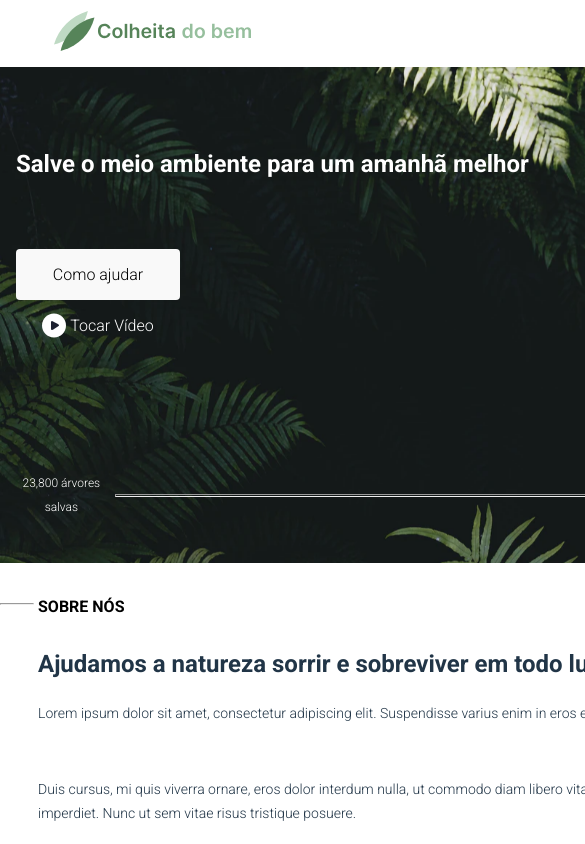
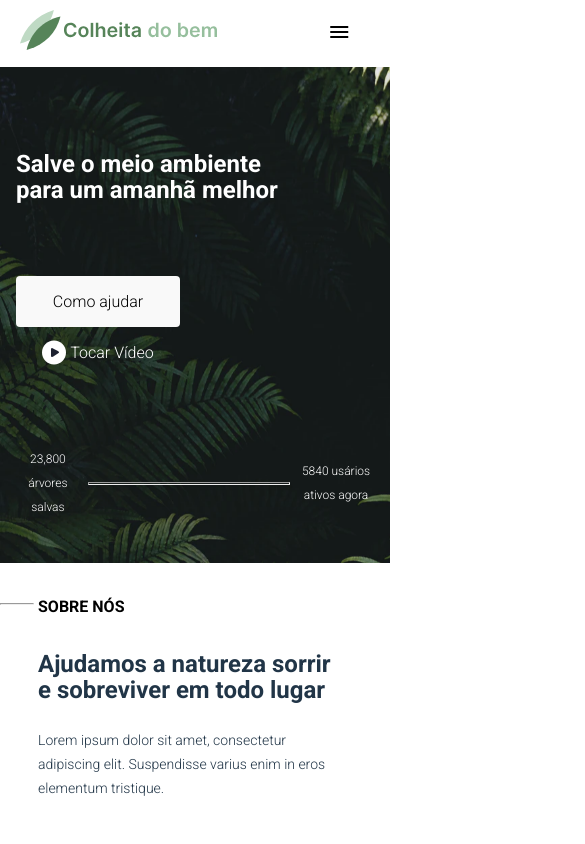
Before and after one commit to llmdev/esg-plataform-frontend, a Vue app: page / in a window 390 px wide. Shown: the top 844 px of the page, 585 px wide, since content can reach past the window. Built offline with nearby package versions, Linux system fonts and the light colour scheme.

Commit message:
responsividade

```diff
--- a/src/App.vue
+++ b/src/App.vue
@@ -2,12 +2,14 @@
 // This starter template is using Vue 3 <script setup> SFCs
 // Check out https://vuejs.org/api/sfc-script-setup.html#script-setup
 import Header from './components/Header.vue'
+import Hero from './components/Hero.vue'
 import Main from './components/Main.vue'
 import Footer from './components/Footer.vue'
 </script>
 
 <template>
-  <Header msg="Colheita do Bem" />
+  <Header />
+  <Hero />
   <Main msg="12" />
   <Footer msg="Footer" />
 </template>
--- a/src/components/Footer.vue
+++ b/src/components/Footer.vue
@@ -45,6 +45,12 @@
   </section>
 </template>
 <style scoped>
+
+ul{
+    margin: 0;
+    padding: 0;
+}
+li{list-style: none;}
   @media (max-width: 1199px) {
     .footer {
         margin: 1em 0 0;
@@ -56,6 +62,22 @@
     }
 
   }
+  @media (max-width: 767px) {
+    .footer {
+        padding: 1em 0;
+        flex-direction: column;
+        gap: 1em;
+    }
+
+    .newsletter {
+        width: 100%;
+    }
+
+    .newsletter h2 {
+        font-size: 30px;
+    }
+
+}
   @media (max-width: 576px) {
   .mapa {
         gap: 15%;
@@ -85,7 +107,9 @@
         width: 120px;
     }
   }
-    .footer {
+
+  /* FOOTER */
+.footer {
     background: #000;
     color: white;
     display: flex;
@@ -97,14 +121,10 @@
 
 .mapa {
     display: flex;
-    gap: 5em;
+    gap: 1em;
     color: darkgrey;
 }
-.mapa ul{
-  list-style: none;
-  margin: 0;
-  padding: 0;
-}
+
 .mapa ul li:first-child {
     color: #FFF;
 }
@@ -119,8 +139,8 @@
 }
 
 .newsletter h2 {
-    font-size: 48px;
-    line-height: 1.5;
+    font-size: 22px;
+    width: fit-content;
 }
 
 .newsletter .input {
@@ -128,14 +148,16 @@
     height: 64px;
     display: flex;
     margin: 3em 0;
+
 }
 
 .newsletter input {
-    width: 350px;
+    width: fit-content;
+    padding: 0 0 0 1em;
     background: none;
-    padding: 0 2em;
     border-radius: 12px 0 0 12px;
     font-size: 16px;
+    justify-content: center;
 }
 
 .newsletter button {
--- /dev/null
+++ b/src/components/Hero.vue
@@ -0,0 +1,120 @@
+<script setup>
+  import { ref } from 'vue'
+
+  defineProps({
+    msg: String
+  })
+
+
+  const count = ref(0)
+</script>
+
+<template>
+    <section>
+        <div class="hero__wrapper">
+            <div class="hero">
+                <h1>Salve o meio ambiente para um amanhã melhor</h1>
+                <div class="hero__buttons">
+                    <button>Como ajudar</button>
+                    <button class="play_video">
+                        <img src="../assets/play_icon.svg" alt="">
+                        Tocar Vídeo
+                    </button>
+                </div>
+            </div>
+            <div class="hero__line">
+                <p>23,800 árvores salvas</p>
+                <hr width="60%">
+                <p>5840 usários ativos agora</p>
+            </div>
+        </div>
+      </section>
+</template>
+
+<style>
+*, .hero__buttons button {
+    font-family: 'Roboto', sans-serif;
+}
+/* HERO */
+.hero__wrapper {
+    background-image: url('../assets/bg_image.png');
+    height: 650px;
+    background-size: cover;
+    background-repeat: no-repeat;
+    display: flex;
+    flex-direction: column;
+    justify-content: space-between;
+    padding: 10em 5em;
+
+}
+
+.hero h1 {
+    font-size: 64px;
+    width: 640px;
+    color: #FFF;
+    font-weight: 700;
+    margin-bottom: 100px;
+    text-align: start;
+}
+
+.hero button {
+    font-size: 16px;
+    width: 164px;
+    height: 51px;
+    font-family: 'Roboto';
+    border-radius: 4px;
+}
+
+.hero .hero__buttons {
+    display: flex;
+}
+
+.hero button.play_video {
+    background: none;
+    color: #FFF;
+    border: none;
+    display: inline-flex;
+    align-items: center;
+    justify-content: center;
+    gap: 4px;
+}
+
+.hero__line {
+    display: flex;
+    color: #FFF;
+    align-items: center;
+}
+.hero__line hr {
+    height: 1px;
+    margin: 0.5em;
+    width: 100%;
+}
+@media (max-width: 576px) {
+    .hero__wrapper {
+        padding: 4em 1em 2em 1em;
+        height: 400px;
+    }
+
+    .hero h1{
+        font-size: 24px;
+        width: 70%;
+        margin-bottom: 1em;
+        margin-bottom: 3em;
+        width: 80%;
+    }
+
+    .hero__buttons {
+        flex-direction: column;
+        width: fit-content;
+    }
+
+    .hero__line {
+        align-items: center;
+    }
+
+    .hero__line p {
+        font-size: 12px;
+    }
+}
+
+</style>
--- a/src/components/Main.vue
+++ b/src/components/Main.vue
@@ -7,29 +7,10 @@
 
 
   const count = ref(0)
-  </script>
+</script>
 
   <template>
     <!-- <h1>{{ msg }}</h1> -->
-    <section>
-      <div class="hero__wrapper">
-          <div class="hero">
-              <h1>Salve o meio ambiente para um amanhã melhor</h1>
-              <div class="hero__buttons">
-                  <button>Como ajudar</button>
-                  <button class="play_video">
-                      <img src="../assets/play_icon.svg" alt="">
-                      Tocar Vídeo
-                  </button>
-              </div>
-          </div>
-          <div class="hero__line">
-              <p>23,800 árvores salvas</p>
-              <hr width="60%">
-              <p>5840 usários ativos agora</p>
-          </div>
-      </div>
-    </section>
     <section class="sobre-nos__wrapper">
       <div class="sobre-nos">
           <div class="respiro">
@@ -268,64 +249,10 @@
   </template>
 
   <style scoped>
-  *, .hero__buttons button {
-    font-family: 'Roboto', sans-serif;
-}
-/* HERO */
-.hero__wrapper {
-    background-image: url('../assets/bg_image.png');
-    height: 650px;
-    background-size: cover;
-    background-repeat: no-repeat;
-    display: flex;
-    flex-direction: column;
-    justify-content: space-between;
-    padding: 10em 5em;
-
-}
-
-.hero h1 {
-    font-size: 64px;
-    width: 640px;
-    color: #FFF;
-    font-weight: 700;
-    margin-bottom: 100px;
-    text-align: start;
-}
-
-.hero button {
-    font-size: 16px;
-    width: 164px;
-    height: 51px;
-    font-family: 'Roboto';
-    border-radius: 4px;
-}
-
-.hero .hero__buttons {
-    display: flex;
-}
-
-.hero button.play_video {
-    background: none;
-    color: #FFF;
-    border: none;
-    display: inline-flex;
-    align-items: center;
-    justify-content: center;
-    gap: 4px;
-
-}
-
-.hero__line {
-    display: flex;
-    color: #FFF;
-    align-items: center;
-}
-.hero__line hr {
-    height: 1px;
-    margin: 0.5em;
-    width: 100%;
-}
+ ul{
+    margin: 0;
+    padding: 0;
+ }
 
 /* SOBRE NÓS  e APLICATIVO*/
 .sobre-nos__wrapper,
```
